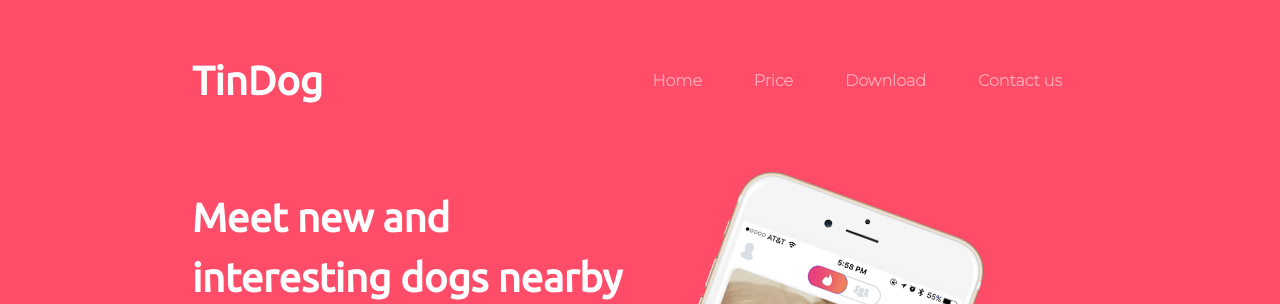
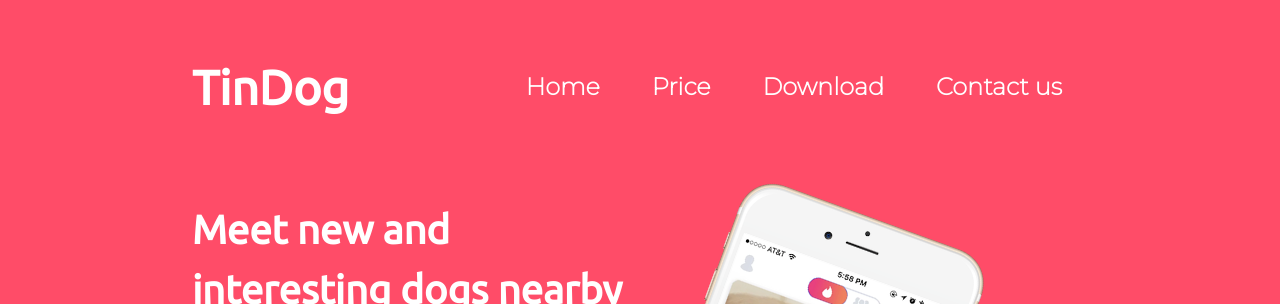
Before and after one commit to marshadkhn/TinDog, a website: page index.html in a window 1280 px wide. Shown: the top 304 px of the page. Drawn offline with nearby package versions, Linux system fonts and the light colour scheme.

Commit message:
Enhanced Navbar

```diff
--- a/css/styles.css
+++ b/css/styles.css
@@ -27,14 +27,20 @@ color: white;
 .navbar-brand{
 
     font-family: 'Ubuntu';
-    font-size: 2.5rem;
+    font-size: 3rem;
     font-weight: bold;
 }
 .nav-item{
     padding: 0 18px;
 }
 .nav-link{
-    font-weight: bold;
+    font-weight: 800 !important;
+    font-size: 1.5rem;
+    color: white !important;
+}
+
+.nav-link:hover{
+    color: rgb(211, 210, 210) !important;
 }
 
 /* Title image */
--- a/index.html
+++ b/index.html
@@ -30,7 +30,7 @@
 
           <ul class="navbar-nav ms-auto">
             <li class="nav-item">
-              <a href="#" class="nav-link">Home</a>
+              <a href="#" class="nav-link bg">Home</a>
             </li>
             <li class="nav-item">
               <a href="#" class="nav-link">Price</a>
```
